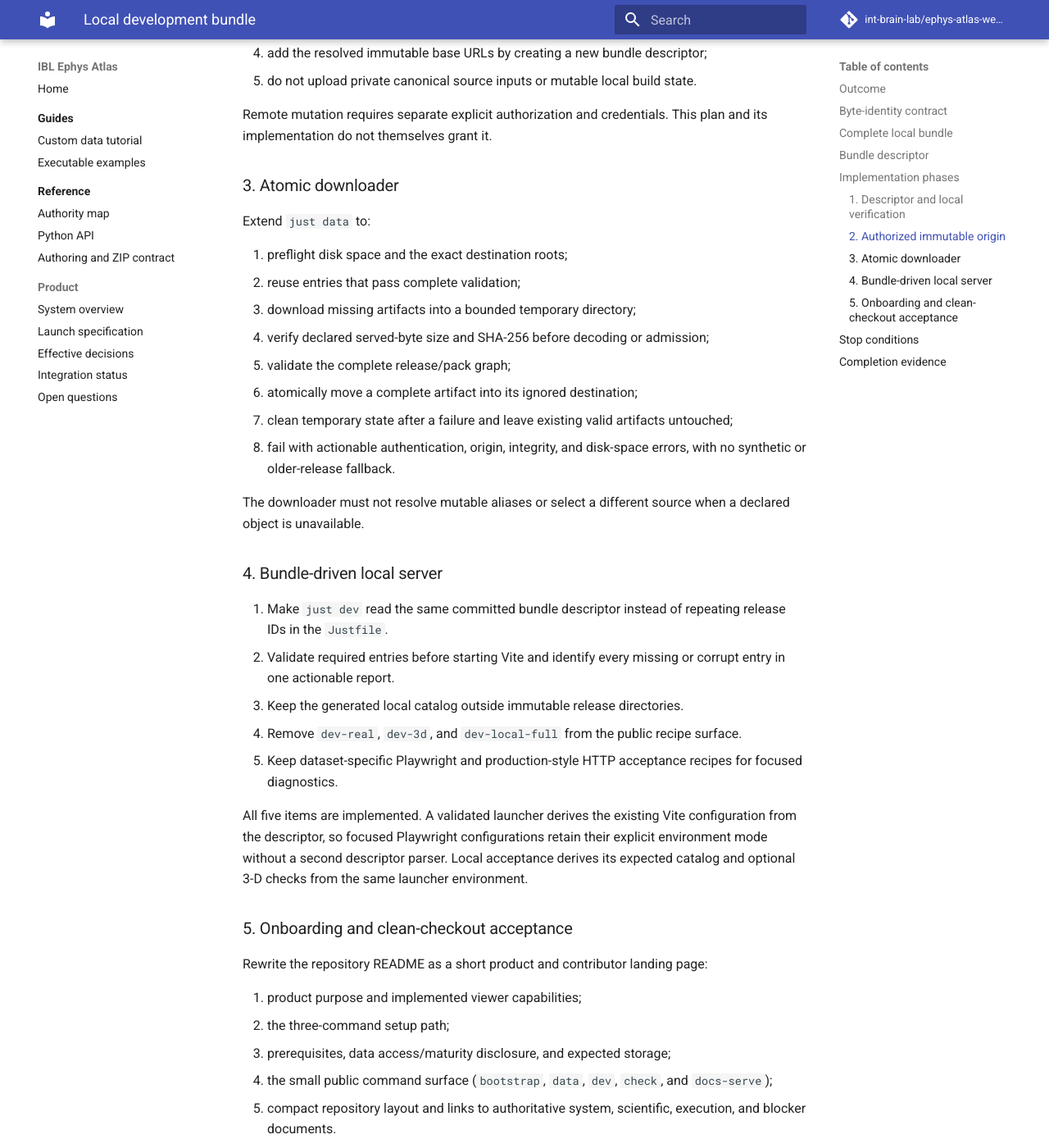
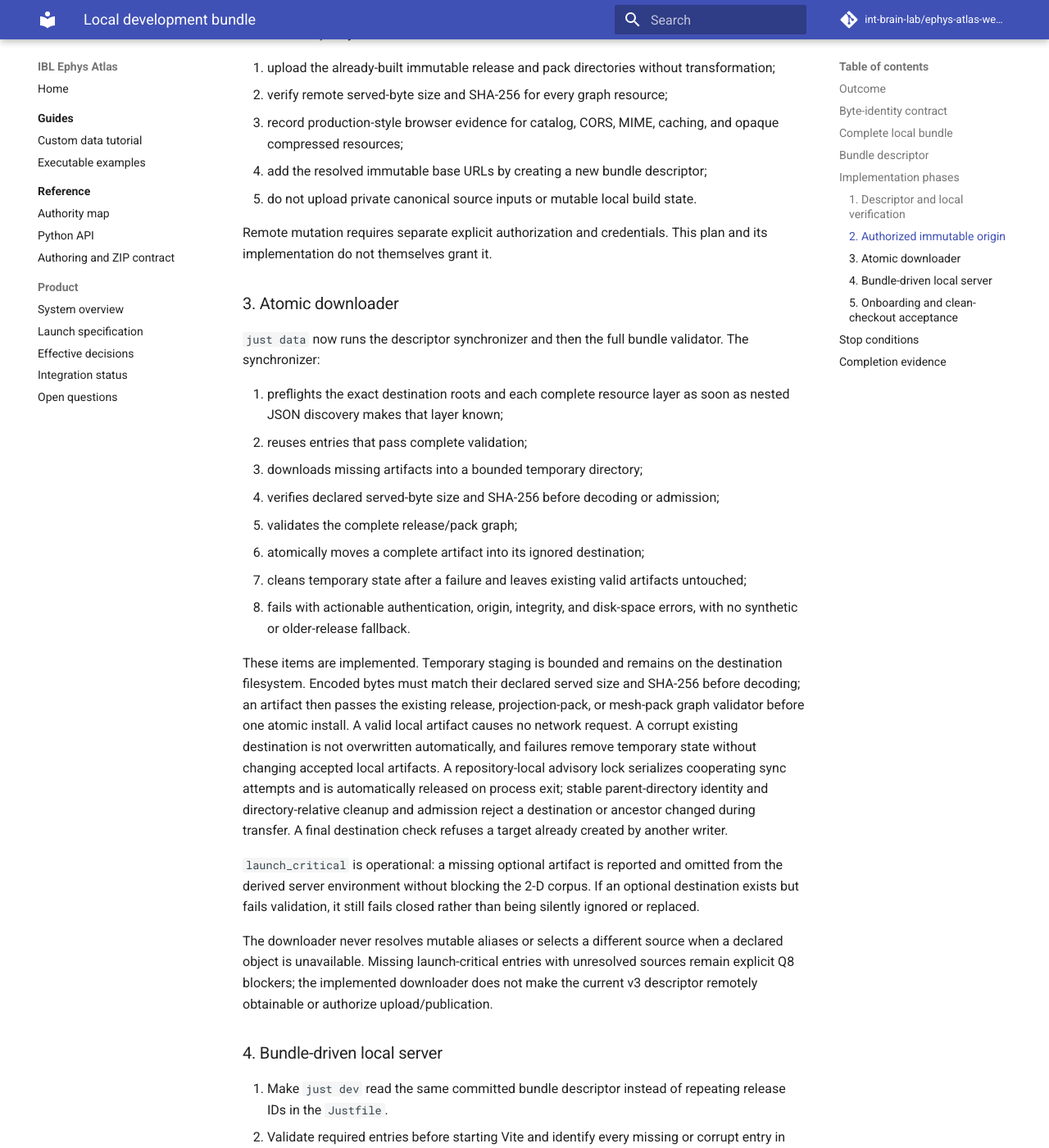
Before and after one commit to int-brain-lab/ephys-atlas-web-v2, an MkDocs documentation site: the page built from docs/data/LOCAL_DEVELOPMENT_BUNDLE.md, in a window 1280 px wide and 1400 px high, scrolled down 3285 px. Shown: the whole window at 82% size. Built offline with MkDocs 1.6.1 and Material for MkDocs 9.7.7, drawn with Linux system fonts in a browser that asks for light colours; comment, search, counter and statistics services are not loaded; some of the changed text lies outside the part shown.

Commit message:
Add atomic development bundle synchronization

````diff
--- a/docs/data/LOCAL_DEVELOPMENT_BUNDLE.md
+++ b/docs/data/LOCAL_DEVELOPMENT_BUNDLE.md
@@ -1,8 +1,8 @@
 # Local development bundle
 
-Status: active implementation and distribution plan. The exact missing inputs
-were recovered, and the complete local descriptor/verifier/server path is
-implemented. Only origin-bound remote distribution remains blocked.
+Status: active distribution plan. The exact missing inputs were recovered, and
+the complete local descriptor, verifier, atomic downloader, and server path is
+implemented. Supplying authorized immutable origins remains blocked on Q8.
 
 This plan defines how a fresh checkout will obtain the complete browser-ready
 development corpus without creating a second scientific data format or a
@@ -20,10 +20,17 @@ just dev
 ```
 
 - `just bootstrap` installs locked Python, Node, and browser dependencies;
-- `just data` currently verifies the complete pinned local artifact graph;
-  after Q8 it also obtains missing remote bytes from the resolved origins;
+- `just data` synchronizes the pinned artifacts, reusing valid local entries
+  without network access and obtaining missing entries only from exact resolved
+  HTTPS sources, then validates the complete local artifact graph;
 - `just dev` serves every verified descriptor entry through the local Vite
-  origin and never falls back for an unavailable dataset or pack.
+  origin. Startup remains read-only and never downloads or falls back for an
+  unavailable dataset or pack.
+
+The active v3 descriptor still has unresolved sources. Its complete corpus can
+therefore be reused on the integration machine, but a fresh checkout receives
+an actionable missing-origin report from `just data` until Q8 supplies a new
+immutable descriptor with authorized HTTPS origins.
 
 `just dev` is the only public viewer recipe. The historical channel-only,
 channel-plus-mesh, `dev-real`, `dev-3d`, and `dev-local-full` public recipes
@@ -130,21 +137,42 @@ plan and its implementation do not themselves grant it.
 
 ### 3. Atomic downloader
 
-Extend `just data` to:
+`just data` now runs the descriptor synchronizer and then the full bundle
+validator. The synchronizer:
 
-1. preflight disk space and the exact destination roots;
-2. reuse entries that pass complete validation;
-3. download missing artifacts into a bounded temporary directory;
-4. verify declared served-byte size and SHA-256 before decoding or admission;
-5. validate the complete release/pack graph;
-6. atomically move a complete artifact into its ignored destination;
-7. clean temporary state after a failure and leave existing valid artifacts
+1. preflights the exact destination roots and each complete resource layer as
+   soon as nested JSON discovery makes that layer known;
+2. reuses entries that pass complete validation;
+3. downloads missing artifacts into a bounded temporary directory;
+4. verifies declared served-byte size and SHA-256 before decoding or admission;
+5. validates the complete release/pack graph;
+6. atomically moves a complete artifact into its ignored destination;
+7. cleans temporary state after a failure and leaves existing valid artifacts
    untouched;
-8. fail with actionable authentication, origin, integrity, and disk-space
+8. fails with actionable authentication, origin, integrity, and disk-space
    errors, with no synthetic or older-release fallback.
 
-The downloader must not resolve mutable aliases or select a different source
-when a declared object is unavailable.
+These items are implemented. Temporary staging is bounded and remains on the
+destination filesystem. Encoded bytes must match their declared served size
+and SHA-256 before decoding; an artifact then passes the existing release,
+projection-pack, or mesh-pack graph validator before one atomic install. A
+valid local artifact causes no network request. A corrupt existing destination
+is not overwritten automatically, and failures remove temporary state without
+changing accepted local artifacts. A repository-local advisory lock serializes
+cooperating sync attempts and is automatically released on process exit;
+stable parent-directory identity and directory-relative cleanup and admission
+reject a destination or ancestor changed during transfer. A final destination
+check refuses a target already created by another writer.
+
+`launch_critical` is operational: a missing optional artifact is reported and
+omitted from the derived server environment without blocking the 2-D corpus.
+If an optional destination exists but fails validation, it still fails closed
+rather than being silently ignored or replaced.
+
+The downloader never resolves mutable aliases or selects a different source
+when a declared object is unavailable. Missing launch-critical entries with
+unresolved sources remain explicit Q8 blockers; the implemented downloader does not make the
+current v3 descriptor remotely obtainable or authorize upload/publication.
 
 ### 4. Bundle-driven local server
 
@@ -179,9 +207,11 @@ Rewrite the repository README as a short product and contributor landing page:
 Move completed cutover history, detailed anatomy mechanics, and changing
 milestone state out of the README rather than duplicating their authorities.
 
-Acceptance requires a clean checkout on a supported developer machine to run
-`just bootstrap`, `just data`, `just dev`, and `just validate-local-full` with
-no manual path edits. `just check` must remain green.
+Final acceptance requires a clean checkout on a supported developer machine to
+run `just bootstrap`, `just data`, `just dev`, and `just validate-local-full`
+with no manual path edits. The machinery is implemented and `just check`
+remains green, but clean-checkout data acquisition remains blocked until Q8
+provides authorized resolved sources in a new immutable descriptor.
 
 ## Stop conditions
 
@@ -200,7 +230,7 @@ no manual path edits. `just check` must remain green.
 
 Completion of the remote distribution work will record:
 
-- descriptor validation and downloader tests;
+- descriptor validation and downloader tests (implemented locally);
 - exact local and remote manifest identities and hashes;
 - clean-checkout command transcript and disk/transfer totals;
 - `just validate-local-full` evidence across all datasets and context views;
````
Also changed, not shown: README.md (+22 -14 lines), docs/IMPLEMENTATION_PLAN.md (+10 -4 lines), docs/INTEGRATION_STATUS.md (+21 -7 lines), 4 other files.
